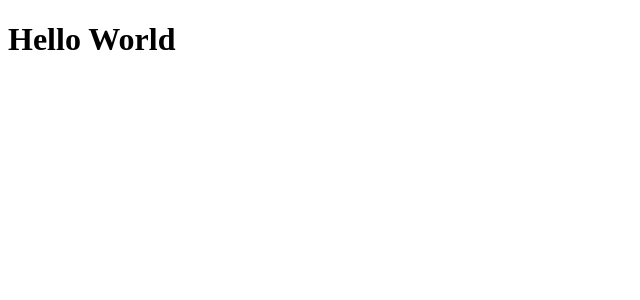
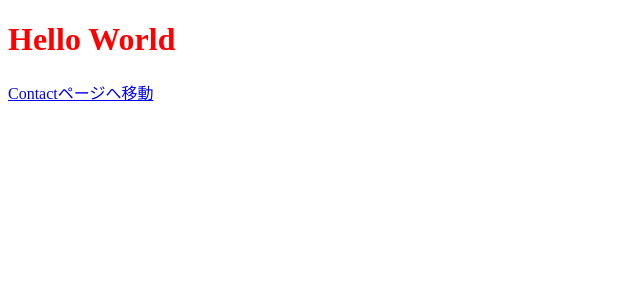
Before and after one commit to Takaaki-Shimizu/takaaki-shimizu-portfolio, a Next.js app: page / in a window 1280 px wide. Shown: the top 300 px of the page, without its empty margins (0-640 px from the left). Built offline with nearby package versions, Linux system fonts and the light colour scheme.

Commit message:
Link作成

```diff
--- a/src/pages/index.js
+++ b/src/pages/index.js
@@ -1,7 +1,13 @@
+import Link from "next/link";
+import * as style from "../styles/index.module.css";
+
 const index = () => {
   return (
     <div>
-      <h1>Hello World</h1>
+      <h1 className={style.h1Text}>Hello World</h1>
+      <Link href="/contact">
+        <a>Contactページへ移動</a>
+      </Link>
     </div>
   );
 };
--- /dev/null
+++ b/src/styles/index.module.css
@@ -0,0 +1,3 @@
+.h1Text {
+  color: red;
+}
```
Also changed, not shown: src/pages/blog.js (added, +9 -0 lines), src/pages/contact.js (added, +9 -0 lines).
